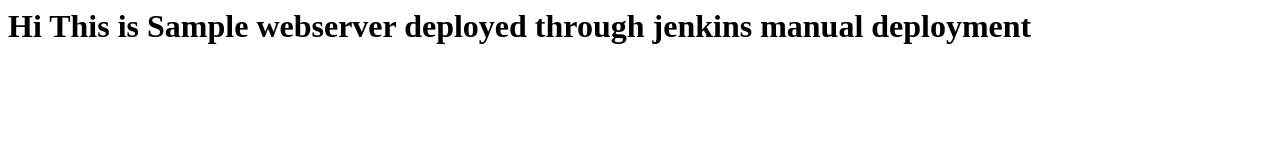
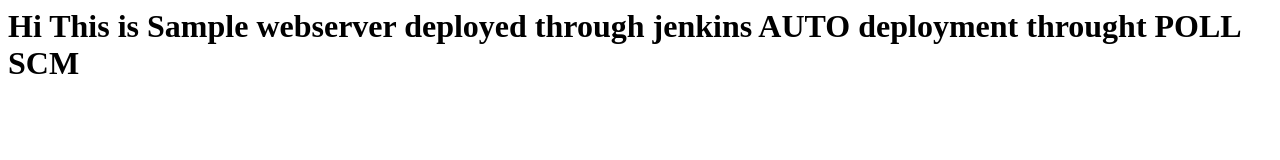
Before and after one commit to rajasekhar82/online8, a plain HTML site: page index.html in a window 1280 px wide. Drawn offline with Linux system fonts and the light colour scheme.

Commit message:
update POLL SCM

```diff
--- a/index.html
+++ b/index.html
@@ -1 +1 @@
-<h1> Hi This is Sample webserver deployed through jenkins manual deployment </h1>
+<h1> Hi This is Sample webserver deployed through jenkins AUTO deployment  throught POLL SCM </h1>
```
